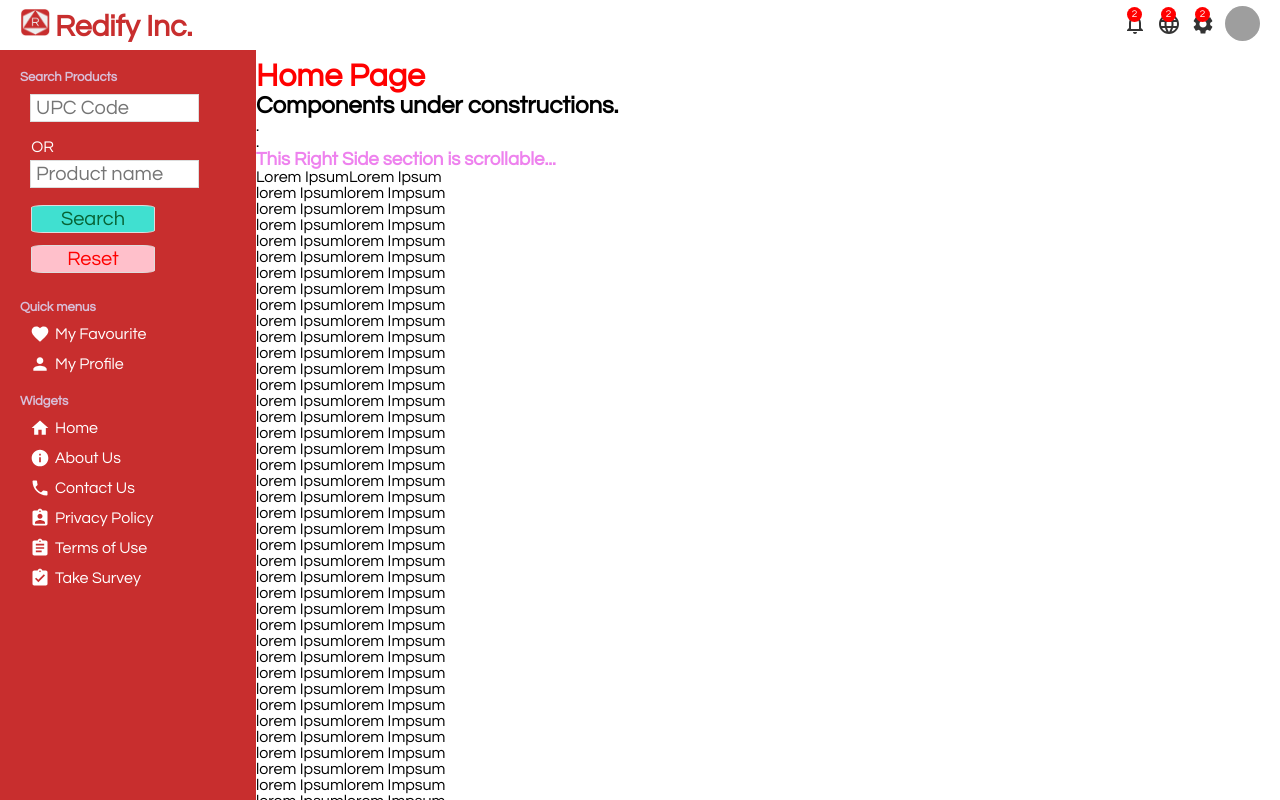
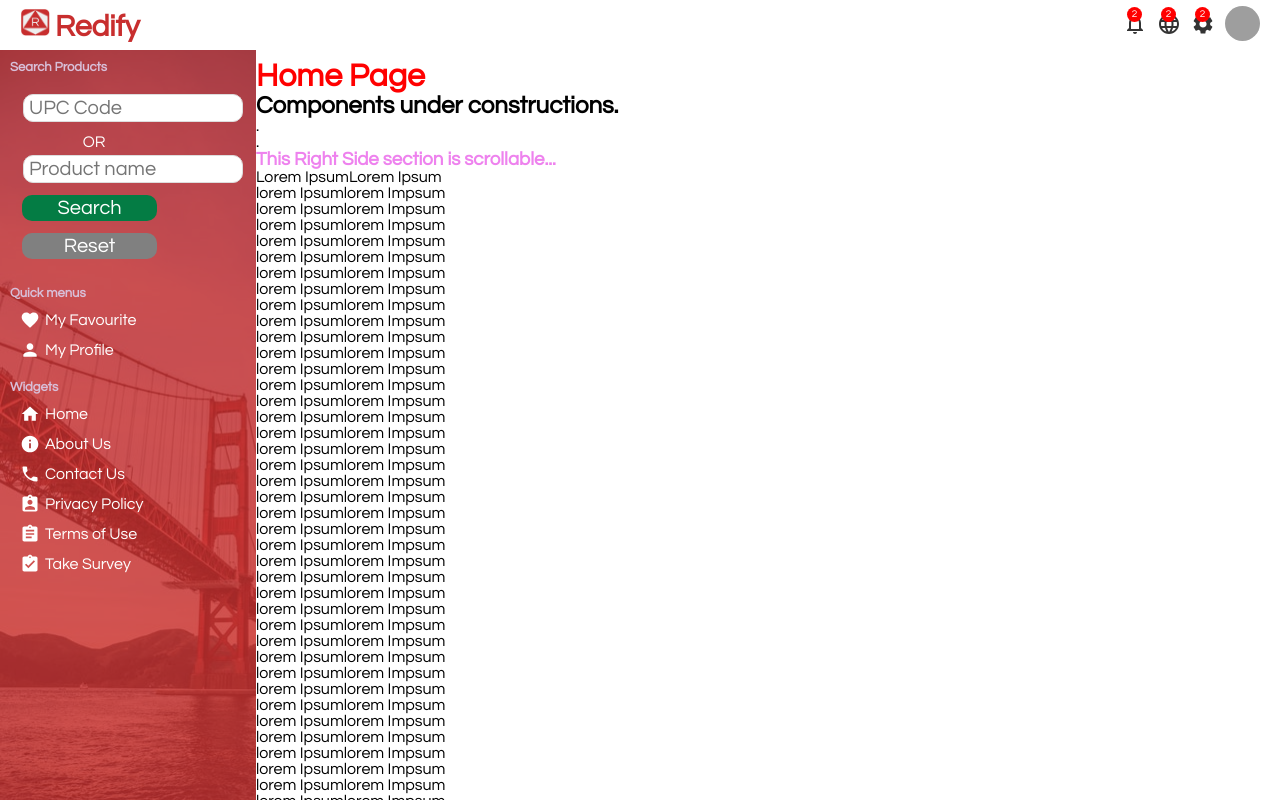
Before and after one commit to KailashJS/portal-redify, a React (Create React App) app: page / in a window 1280 px wide. Shown: the top 800 px of the page. Built offline with nearby package versions, Linux system fonts and the light colour scheme; grey boxes are pictures that could not be loaded.

Commit message:
Sidebar Modern Design Implemented

```diff
--- a/src/components/sidebar/Sidebar.jsx
+++ b/src/components/sidebar/Sidebar.jsx
@@ -5,16 +5,17 @@ import { Link } from "react-router-dom";
 export default function Sidebar() {
     return (
         <div className="sidebar">
+
             <div className="sidebarWrapper">
 
                 <div className="sidebarMenu">
                     <h3 className="sidebarTitle">Search Products</h3>
-                    <ul className="sidebarList">
+                    <ul className="sidebarList" style={{ marginTop: "10px"}}>
                         <li className="searchBar">
                             <input type="text" id="myInput" placeholder="UPC Code" />
                         </li>
                         <span className="or_section" >
-                            <p style={{ marginLeft : "3%"}}>OR</p>
+                            <p style={{ marginLeft : "30%"}}>OR</p>
                         </span>
                         <li className="searchBar">
                             <input type="text" id="myInput" placeholder="Product name"/>
@@ -24,7 +25,7 @@ export default function Sidebar() {
                             <button type="submit" className="searchButton" style={{ cursor: "pointer"}}>Search</button>
                         </li>
                         <li>
-                            <button type="submit" className="searchButton" style={{ backgroundColor: "pink", color: "red", cursor: "pointer"}}>Reset</button>
+                            <button type="submit" className="searchButton" style={{ backgroundColor: "gray", color: "white", cursor: "pointer"}}>Reset</button>
                         </li>
                     </ul>
                 </div>
--- a/src/components/sidebar/sidebar.css
+++ b/src/components/sidebar/sidebar.css
@@ -3,7 +3,8 @@
     height: calc(100vh - 50px);
     position: sticky;
     top: 50px;
-    background-color: #c82e2e;
+    background-image: url('./sidebar-img.jpeg');
+    background-size: cover;
     color: white;
 }
 
@@ -11,15 +12,20 @@
     /* background-image: url('../../searchIcon.png');
     background-position: 10px 12px;
     background-repeat: no-repeat;*/
-    width: 80%;
+    width: 100%;
     font-size: 20px;
     padding: 3px 5px 3px 5px;
     border: 1px solid #ddd;
+    border-radius: 10px;
     margin-bottom: 12px;
 }
 
 .sidebarWrapper {
-    padding: 20px;
+    flex: 1;
+    height: calc(100vh - 70px);
+    background-color: rgba(200, 46, 46, 0.8);
+
+    padding: 10px;
     color: white;
 }
 
@@ -38,22 +44,24 @@
 }
 
 .searchBar {
-    padding: 5px;
+    padding-right: 10px;
+    padding-left: 8px;
+    margin-top: 5px;
 }
 
 .searchButton {
     width: 60%;
     font-size: 20px;
     padding: 3px 5px 3px 5px;
-    border: 1px solid #ddd;
+    border: none;
     margin-bottom: 12px;
-    background-color: turquoise;
-    color: rgb(7, 99, 53);
+    background-color: rgb(4, 124, 68);
+    color: white;
     display: flex;
     /* align-content: center;
     align-items: center;*/
     justify-content: center;
-    border-radius: 10%;
+    border-radius: 10px;
     margin-left: 3%;
 }
 
--- a/src/components/topbar/Topbar.jsx
+++ b/src/components/topbar/Topbar.jsx
@@ -12,7 +12,7 @@ export default function Topbar() {
           <Link className="link" to="/">
             <span className="logo">
               <img src={logo} alt="Logo" className="logo-icon" />
-              Redify Inc.
+              Redify
             </span>
           </Link>
         </div>
--- a/src/pages/aboutUs/aboutUs.css
+++ b/src/pages/aboutUs/aboutUs.css
@@ -1,3 +1,9 @@
 .home {
     flex: 4;
 }
+
+@media screen and (max-width: 450px) {
+    .home {
+         flex: 3;
+    }
+}
--- a/src/pages/home/home.css
+++ b/src/pages/home/home.css
@@ -1,3 +1,9 @@
 .home {
      flex: 4;
 }
+
+@media screen and (max-width: 450px) {
+     .home {
+          flex: 3;
+     }
+}
```
Also changed, not shown: public/logo.svg (added), src/components/sidebar/sidebar-img.jpeg (added).
